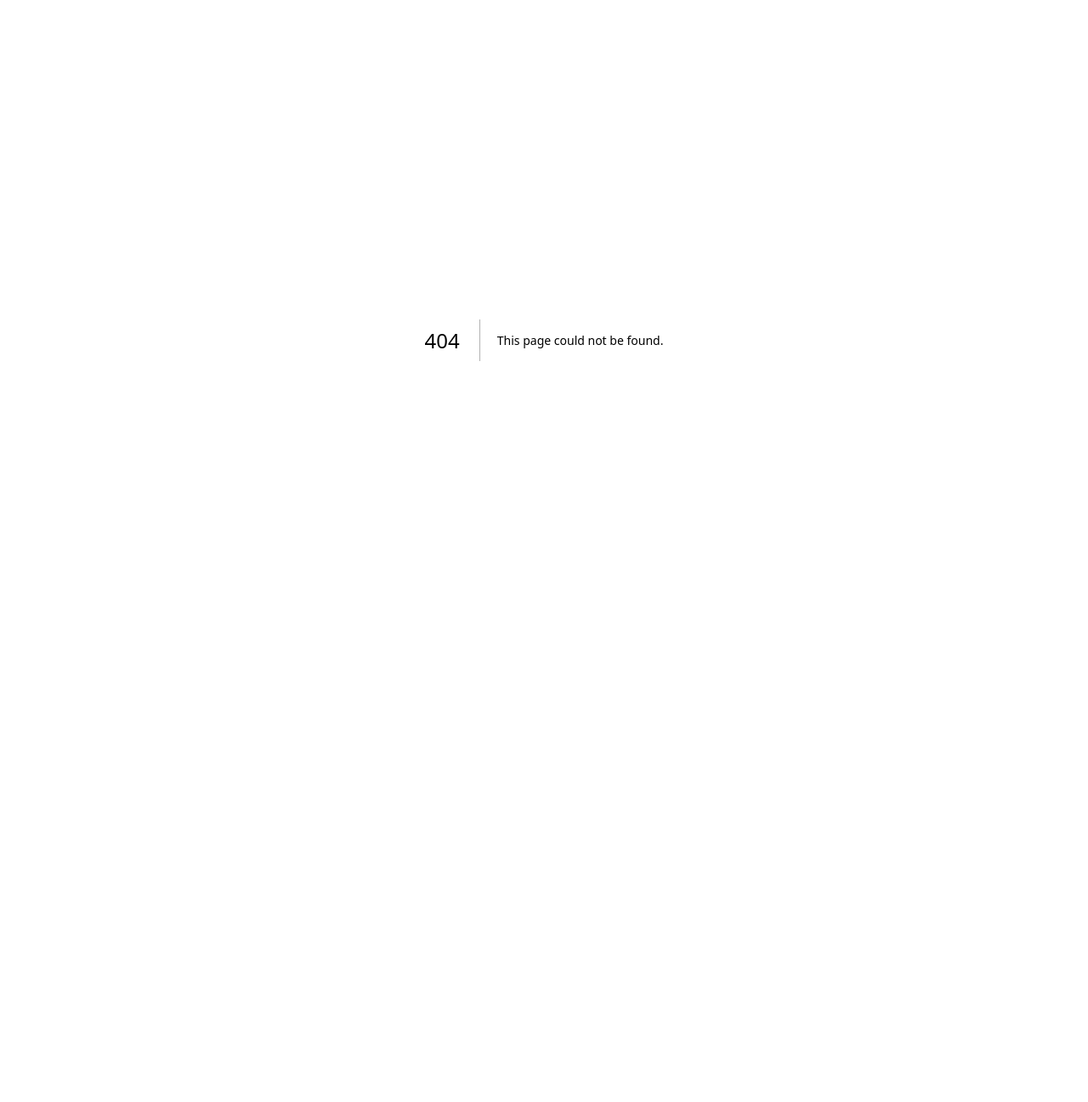
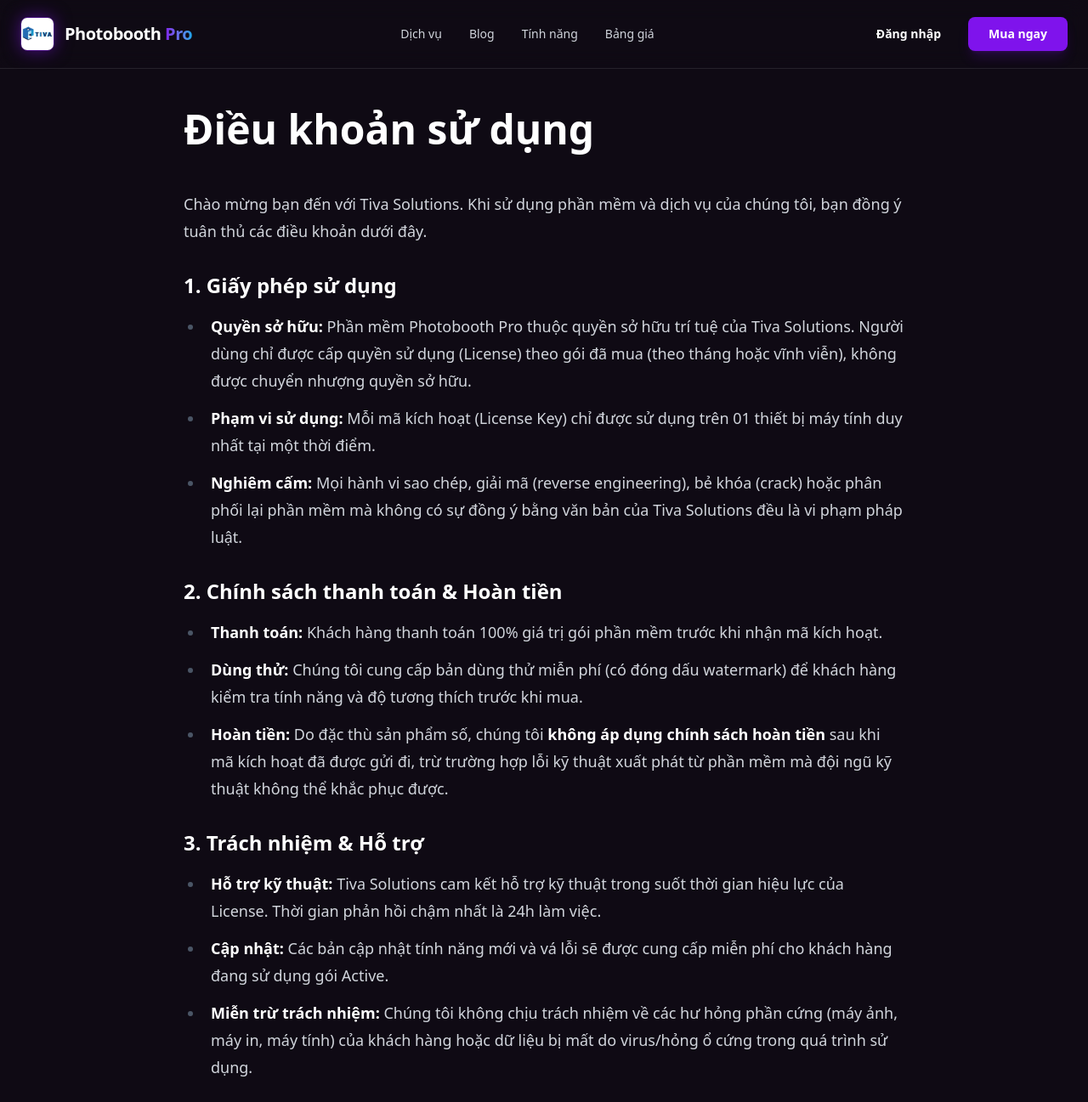
Before and after one commit to Techsolutions2024/photobooth-web, a Next.js app: page /terms in a window 1280 px wide. Before the commit this address had no page. Shown: the top 1297 px of the page at 85% size. Before the commit the page ends 800 px from the top, so only its background shows below. Built offline with nearby package versions, Linux system fonts and the light colour scheme.

Commit message:
feat: Add Navbar, Footer, Privacy, and Terms pages.

```diff
--- /dev/null
+++ b/app/privacy/page.tsx
@@ -0,0 +1,53 @@
+import Navbar from "@/components/Navbar";
+import Footer from "@/components/Footer";
+import { Metadata } from "next";
+
+export const metadata: Metadata = {
+    title: "Chính sách bảo mật | Photobooth Pro - Tiva Solutions",
+    description: "Cam kết bảo mật thông tin khách hàng và dữ liệu người dùng của Tiva Solutions.",
+};
+
+export default function PrivacyPage() {
+    return (
+        <main className="min-h-screen bg-background-dark">
+            <Navbar />
+
+            <div className="max-w-4xl mx-auto px-6 py-32">
+                <h1 className="text-4xl md:text-5xl font-black font-display mb-12">Chính sách bảo mật</h1>
+
+                <div className="prose prose-invert prose-lg max-w-none text-gray-300">
+                    <p>Tại Tiva Solutions, việc bảo vệ thông tin cá nhân của bạn là ưu tiên hàng đầu. Chính sách này giải thích cách chúng tôi thu thập, sử dụng và bảo vệ thông tin của bạn.</p>
+
+                    <h3 className="text-white font-bold mt-8 mb-4 text-2xl">1. Thông tin chúng tôi thu thập</h3>
+                    <ul className="list-disc pl-6 space-y-2">
+                        <li><strong>Thông tin khách hàng:</strong> Khi mua phần mềm, chúng tôi thu thập tên, số điện thoại, email để cấp phép bản quyền (License) và hỗ trợ kỹ thuật.</li>
+                        <li><strong>Dữ liệu thiết bị:</strong> Để đảm bảo tính duy nhất của bản quyền, phần mềm có thể ghi nhận mã định danh phần cứng (Hardware ID) của máy tính cài đặt.</li>
+                        <li><strong>Dữ liệu hình ảnh:</strong> Phần mềm xử lý hình ảnh chụp từ máy ảnh nhưng <strong>LƯU TRỮ CỤC BỘ (Offline)</strong> trên máy tính của bạn. Chúng tôi KHÔNG tự động tải ảnh lên máy chủ của mình trừ khi bạn sử dụng tính năng Cloud Gallery và chủ động đồng ý tải lên.</li>
+                    </ul>
+
+                    <h3 className="text-white font-bold mt-8 mb-4 text-2xl">2. Cách chúng tôi sử dụng thông tin</h3>
+                    <ul className="list-disc pl-6 space-y-2">
+                        <li>Gửi mã kích hoạt và hướng dẫn cài đặt.</li>
+                        <li>Thông báo về các bản cập nhật phần mềm hoặc bảo trì hệ thống.</li>
+                        <li>Hỗ trợ kỹ thuật từ xa (qua UltraViewer/TeamViewer) khi được bạn yêu cầu.</li>
+                    </ul>
+
+                    <h3 className="text-white font-bold mt-8 mb-4 text-2xl">3. Chia sẻ thông tin</h3>
+                    <p>Chúng tôi cam kết <strong>không bán, trao đổi hoặc chia sẻ</strong> thông tin cá nhân của khách hàng cho bất kỳ bên thứ ba nào, trừ khi có yêu cầu từ cơ quan pháp luật có thẩm quyền.</p>
+
+                    <h3 className="text-white font-bold mt-8 mb-4 text-2xl">4. Bảo mật dữ liệu thanh toán</h3>
+                    <p>Mọi giao dịch thanh toán (Chuyển khoản, Thẻ tín dụng) đều được thực hiện trực tiếp qua hệ thống ngân hàng hoặc cổng thanh toán an toàn. Tiva Solutions không lưu trữ thông tin thẻ tín dụng của khách hàng.</p>
+
+                    <h3 className="text-white font-bold mt-8 mb-4 text-2xl">5. Liên hệ</h3>
+                    <p>Nếu bạn có bất kỳ câu hỏi nào về chính sách bảo mật, vui lòng liên hệ với chúng tôi qua:</p>
+                    <ul className="list-none pl-0 mt-2">
+                        <li>Email: <a href="mailto:forwork.tivasolutions@gmail.com" className="text-primary hover:text-white">forwork.tivasolutions@gmail.com</a></li>
+                        <li>Hotline: 0898 336 308</li>
+                    </ul>
+                </div>
+            </div>
+
+            <Footer />
+        </main>
+    );
+}
--- /dev/null
+++ b/app/terms/page.tsx
@@ -0,0 +1,50 @@
+import Navbar from "@/components/Navbar";
+import Footer from "@/components/Footer";
+import { Metadata } from "next";
+
+export const metadata: Metadata = {
+    title: "Điều khoản sử dụng | Photobooth Pro - Tiva Solutions",
+    description: "Quy định về việc sử dụng phần mềm, bản quyền và chính sách bảo hành của Tiva Solutions.",
+};
+
+export default function TermsPage() {
+    return (
+        <main className="min-h-screen bg-background-dark">
+            <Navbar />
+
+            <div className="max-w-4xl mx-auto px-6 py-32">
+                <h1 className="text-4xl md:text-5xl font-black font-display mb-12">Điều khoản sử dụng</h1>
+
+                <div className="prose prose-invert prose-lg max-w-none text-gray-300">
+                    <p>Chào mừng bạn đến với Tiva Solutions. Khi sử dụng phần mềm và dịch vụ của chúng tôi, bạn đồng ý tuân thủ các điều khoản dưới đây.</p>
+
+                    <h3 className="text-white font-bold mt-8 mb-4 text-2xl">1. Giấy phép sử dụng</h3>
+                    <ul className="list-disc pl-6 space-y-2">
+                        <li><strong>Quyền sở hữu:</strong> Phần mềm Photobooth Pro thuộc quyền sở hữu trí tuệ của Tiva Solutions. Người dùng chỉ được cấp quyền sử dụng (License) theo gói đã mua (theo tháng hoặc vĩnh viễn), không được chuyển nhượng quyền sở hữu.</li>
+                        <li><strong>Phạm vi sử dụng:</strong> Mỗi mã kích hoạt (License Key) chỉ được sử dụng trên 01 thiết bị máy tính duy nhất tại một thời điểm.</li>
+                        <li><strong>Nghiêm cấm:</strong> Mọi hành vi sao chép, giải mã (reverse engineering), bẻ khóa (crack) hoặc phân phối lại phần mềm mà không có sự đồng ý bằng văn bản của Tiva Solutions đều là vi phạm pháp luật.</li>
+                    </ul>
+
+                    <h3 className="text-white font-bold mt-8 mb-4 text-2xl">2. Chính sách thanh toán & Hoàn tiền</h3>
+                    <ul className="list-disc pl-6 space-y-2">
+                        <li><strong>Thanh toán:</strong> Khách hàng thanh toán 100% giá trị gói phần mềm trước khi nhận mã kích hoạt.</li>
+                        <li><strong>Dùng thử:</strong> Chúng tôi cung cấp bản dùng thử miễn phí (có đóng dấu watermark) để khách hàng kiểm tra tính năng và độ tương thích trước khi mua.</li>
+                        <li><strong>Hoàn tiền:</strong> Do đặc thù sản phẩm số, chúng tôi <strong>không áp dụng chính sách hoàn tiền</strong> sau khi mã kích hoạt đã được gửi đi, trừ trường hợp lỗi kỹ thuật xuất phát từ phần mềm mà đội ngũ kỹ thuật không thể khắc phục được.</li>
+                    </ul>
+
+                    <h3 className="text-white font-bold mt-8 mb-4 text-2xl">3. Trách nhiệm & Hỗ trợ</h3>
+                    <ul className="list-disc pl-6 space-y-2">
+                        <li><strong>Hỗ trợ kỹ thuật:</strong> Tiva Solutions cam kết hỗ trợ kỹ thuật trong suốt thời gian hiệu lực của License. Thời gian phản hồi chậm nhất là 24h làm việc.</li>
+                        <li><strong>Cập nhật:</strong> Các bản cập nhật tính năng mới và vá lỗi sẽ được cung cấp miễn phí cho khách hàng đang sử dụng gói Active.</li>
+                        <li><strong>Miễn trừ trách nhiệm:</strong> Chúng tôi không chịu trách nhiệm về các hư hỏng phần cứng (máy ảnh, máy in, máy tính) của khách hàng hoặc dữ liệu bị mất do virus/hỏng ổ cứng trong quá trình sử dụng.</li>
+                    </ul>
+
+                    <h3 className="text-white font-bold mt-8 mb-4 text-2xl">4. Dữ liệu & Quyền riêng tư</h3>
+                    <p>Chúng tôi tôn trọng quyền riêng tư của khách hàng và người dùng cuối. Dữ liệu hình ảnh chụp tại sự kiện được lưu trữ cục bộ trên máy tính của khách hàng. Tiva Solutions không tự ý thu thập, đăng tải hình ảnh nếu không có sự cho phép.</p>
+                </div>
+            </div>
+
+            <Footer />
+        </main>
+    );
+}
--- a/components/Footer.tsx
+++ b/components/Footer.tsx
@@ -7,8 +7,8 @@
             <div className="max-w-7xl mx-auto px-6 grid grid-cols-2 lg:grid-cols-4 gap-12 mb-16">
                 <div className="col-span-2">
                     <div className="flex items-center gap-3 mb-6">
-                        <div className="size-8 bg-primary/20 border border-primary/50 rounded flex items-center justify-center text-primary">
-                            <Camera className="size-5" />
+                        <div className="size-8 rounded overflow-hidden border border-primary/50">
+                            <img src="/image.jpg" alt="Photobooth Pro Logo" className="w-full h-full object-cover" />
                         </div>
                         <h2 className="text-xl font-bold tracking-tight font-display">Photobooth <span className="gradient-text">Pro</span></h2>
                     </div>
@@ -66,8 +66,8 @@
             <div className="max-w-7xl mx-auto px-6 pt-8 border-t border-white/5 flex flex-col md:flex-row justify-between items-center gap-4 text-xs text-gray-500">
                 <p>© 2024 Photobooth Pro - Powered by Tiva Solutions. All rights reserved.</p>
                 <div className="flex gap-6">
-                    <Link href="#" className="hover:text-white transition-colors">Điều khoản</Link>
-                    <Link href="#" className="hover:text-white transition-colors">Chính sách bảo mật</Link>
+                    <Link href="/terms" className="hover:text-white transition-colors">Điều khoản</Link>
+                    <Link href="/privacy" className="hover:text-white transition-colors">Chính sách bảo mật</Link>
                 </div>
             </div>
         </footer>
--- a/components/Navbar.tsx
+++ b/components/Navbar.tsx
@@ -20,8 +20,8 @@
         <header className="fixed top-0 z-50 w-full border-b border-white/10 bg-background-dark/80 backdrop-blur-md">
             <div className="max-w-7xl mx-auto px-6 h-20 flex items-center justify-between">
                 <Link href="/" className="flex items-center gap-3 group">
-                    <div className="size-10 bg-primary/20 rounded-lg flex items-center justify-center border border-primary/50 shadow-[0_0_20px_rgba(127,19,236,0.5)] group-hover:scale-105 transition-transform">
-                        <Camera className="text-primary size-6" />
+                    <div className="size-10 rounded-lg overflow-hidden border border-primary/50 shadow-[0_0_20px_rgba(127,19,236,0.5)] group-hover:scale-105 transition-transform">
+                        <img src="/image.jpg" alt="Photobooth Pro Logo" className="w-full h-full object-cover" />
                     </div>
                     <h1 className="text-xl font-bold tracking-tight font-display">
                         Photobooth <span className="gradient-text">Pro</span>
```
